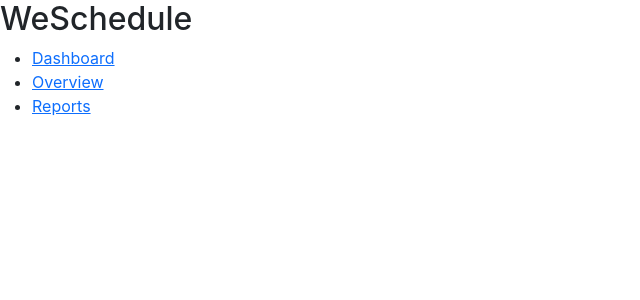
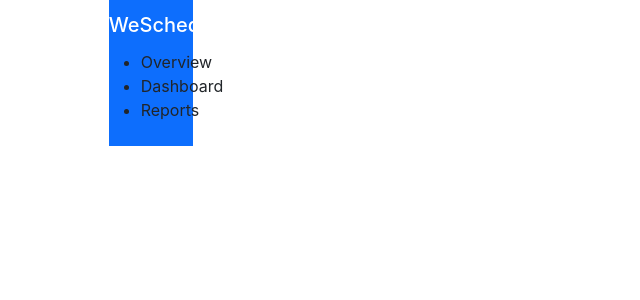
Before and after one commit to sonAndrew/WeSchedule, a React (Create React App) app: page / in a window 1280 px wide. Shown: the top 300 px of the page, without its empty margins (0-640 px from the left). Built offline with nearby package versions, Linux system fonts and the light colour scheme.

Commit message:
Updated: update sidebar with color and updated layout with columns.

```diff
--- a/src/Pages/WeSchedule/MainLayout/Layout.js
+++ b/src/Pages/WeSchedule/MainLayout/Layout.js
@@ -2,32 +2,35 @@ import React from 'react';
 
 import { Outlet, Link } from 'react-router-dom'
 
-import { Sidebar } from '../Navigation/Sidebar';
+import { Sidebar } from '../Sections/Navigation/Sidebar';
 
 export const Layout = () => {
     return (
-        <div>
-            <section>
+        <div className="cotainer">
+            <section className="row">
+                <section className="col-sm-1"></section>
+                <section className="col-sm-1">
                     <Sidebar
                         link={
-                        <Link to="/dashboard">
+                            <Link className='nav-link' to="/overview">
+                                Overview
+                            </Link>
+                        }
+                        link2={
+                            <Link className='nav-link' to="/dashboard">
                                 Dashboard
                             </Link>
                         }
-                    link2={
-                        <Link to="/overview">
-                            Overview
-                        </Link>
-                    }
                         link3={
-                        <Link to="/reports">
+                            <Link className='nav-link' to="/reports">
                                 Reports
                             </Link>
                         }
                     />
                 </section>
-            <section>
+                <section className="col-lg-4">
                     <Outlet />
+                </section>
             </section>
         </div>
     )
```
Also changed, not shown: src/Pages/WeSchedule/MainLayout/Layout 2.js (deleted, +0 -37 lines). Lines whose indentation alone changed are shown as unchanged.
